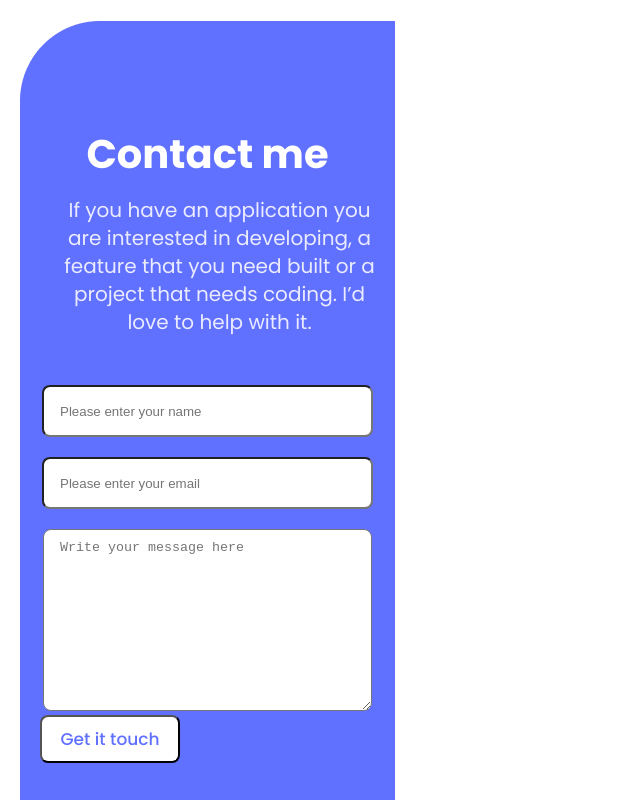
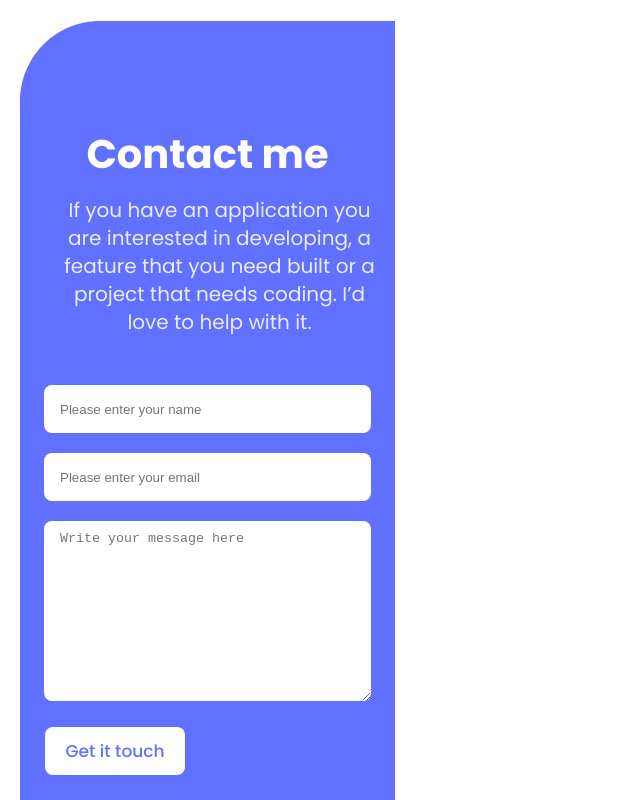
Before and after one commit to Khawanin/Portfolio, a website: page index.html in a window 1280 px wide. Shown: the part 3947-4747 px from the top of the page, without its empty margins (0-640 px from the left). Drawn offline with Linux system fonts and the light colour scheme.

Commit message:
Modified form element's border

```diff
--- a/style.css
+++ b/style.css
@@ -376,6 +376,7 @@ img {
   border-radius: 8px;
   margin: 0 0 20px;
   padding: 0 0 0 16px;
+  border: none;
 }
 
 .message {
@@ -384,6 +385,7 @@ img {
   height: 170px;
   border-radius: 8px;
   padding: 10px 0 0 16px;
+  border: none;
 }
 
 .submit {
@@ -393,12 +395,14 @@ img {
   border-radius: 8px;
   color: #6070ff;
   float: left;
-  margin-left: 20px;
+  margin-top: 22px;
+  margin-left: 25px;
   font-family: "Poppins", sans-serif;
   font-weight: 500;
   font-size: 17px;
   line-height: 24px;
   cursor: pointer;
+  border: none;
 }
 
 .contact-form {
```
